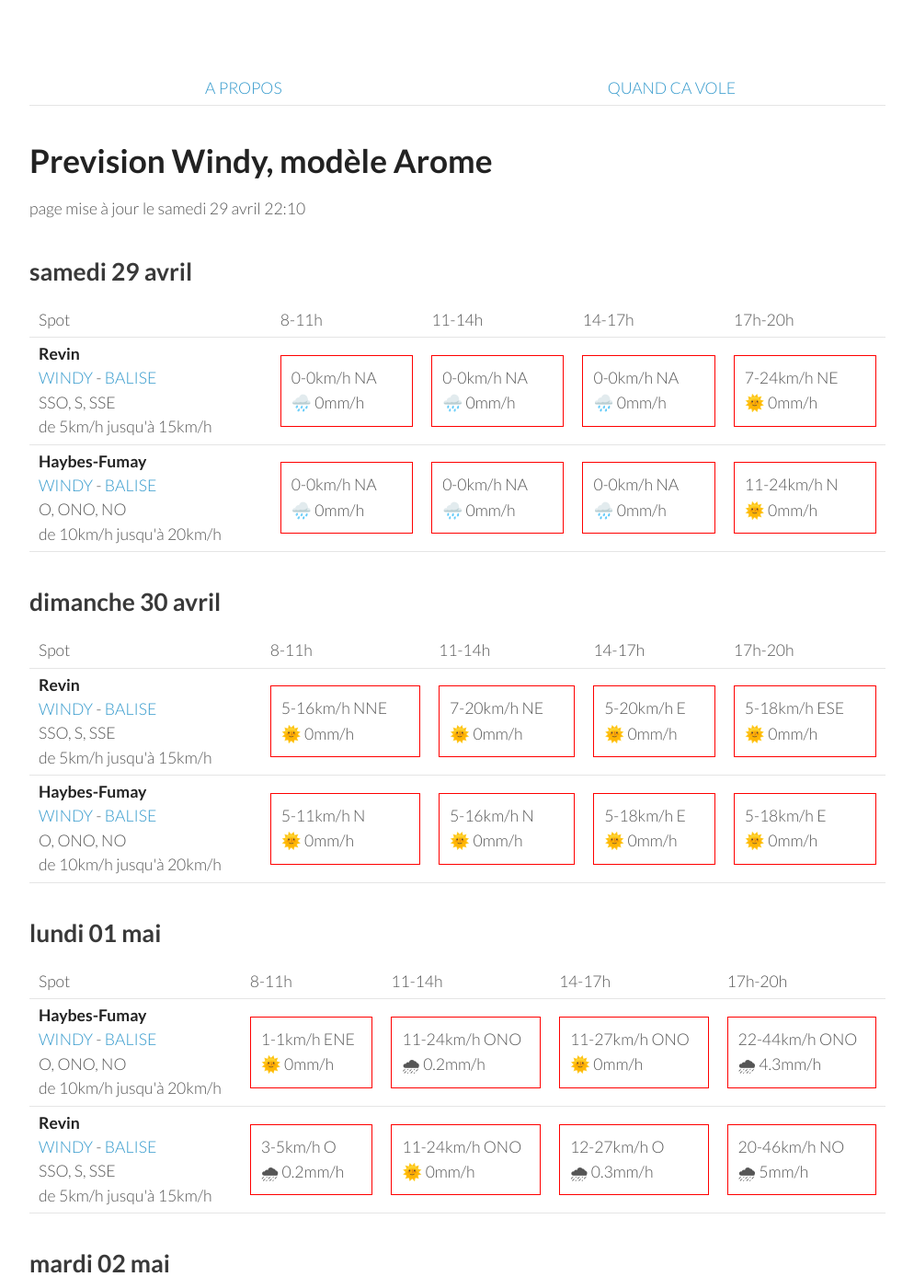
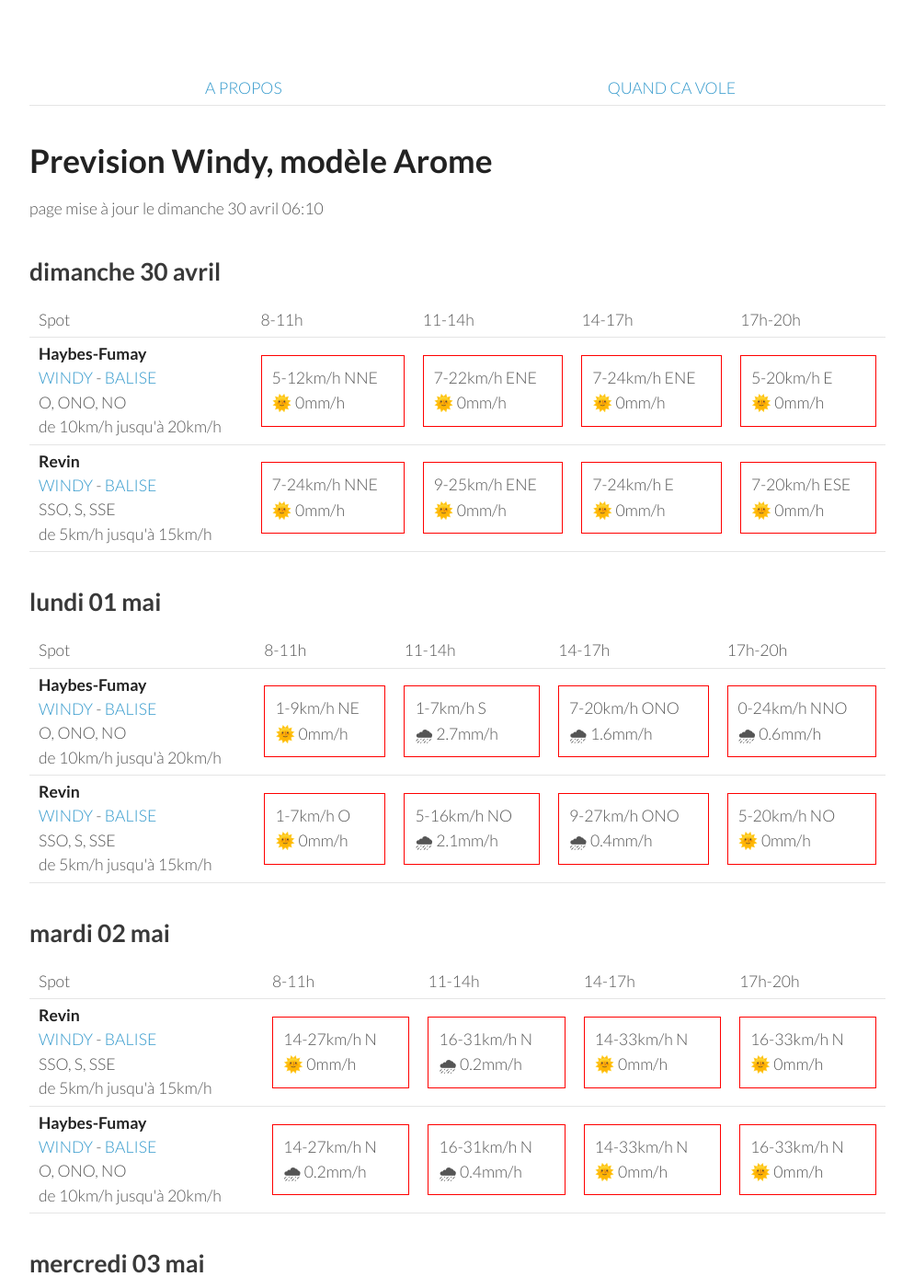
Before and after one commit to parapente-dans-le-nord/parapente-dans-le-nord.github.io, a Jekyll site: the page built from ardennes.markdown, in a window 1280 px wide and 1400 px high. Shown: the whole window at 92% size, without its empty margins (26-1020 px from the left). Built offline with Jekyll 4.4.1, drawn with Linux system fonts in a browser that asks for light colours; some of the changed text lies outside the part shown.

Commit message:
update index.markdown

```diff
--- a/ardennes.markdown
+++ b/ardennes.markdown
@@ -7,42 +7,8 @@ title:  "Tous les spots"
 {: .links}
 
 # Prevision Windy, modèle Arome
-page mise à jour le samedi 29 avril 22:10
+page mise à jour le dimanche 30 avril 06:10
 
-## samedi 29 avril
-
-{::nomarkdown}
-<table>
-  <tbody>
-    <tr>
-      <td>Spot</td>
-      <td>8-11h</td>
-      <td>11-14h</td>
-      <td>14-17h</td>
-      <td>17h-20h</td>
-    </tr>
-<tr>
-        <td><strong>Revin</strong><br><a href="https://windy.com/49.948/4.625?49.543,4.625,8">WINDY</a> - <span class=""><a href="http://www.balisemeteo.com/balise.php?idBalise=5019">BALISE</a> </span><br> <span class="vent-favorable">SSO, S, SSE</span><br><span class="force-vent">de 5km/h jusqu'à 15km/h</span> </td>
-
-            <td><div class="not-flyable"><p>0-0km/h NA</p><p>🌧️ 0mm/h</p></div></td>
-            <td><div class="not-flyable"><p>0-0km/h NA</p><p>🌧️ 0mm/h</p></div></td>
-            <td><div class="not-flyable"><p>0-0km/h NA</p><p>🌧️ 0mm/h</p></div></td>
-            <td><div class="not-flyable"><p>7-24km/h NE</p><p>🌞 0mm/h</p></div></td>
-
-    </tr>
-<tr>
-        <td><strong>Haybes-Fumay</strong><br><a href="https://windy.com/49.998/4.715?49.913,4.738,10">WINDY</a> - <span class=""><a href="http://www.balisemeteo.com/balise.php?idBalise=104">BALISE</a> </span><br> <span class="vent-favorable">O, ONO, NO</span><br><span class="force-vent">de 10km/h jusqu'à 20km/h</span> </td>
-
-            <td><div class="not-flyable"><p>0-0km/h NA</p><p>🌧️ 0mm/h</p></div></td>
-            <td><div class="not-flyable"><p>0-0km/h NA</p><p>🌧️ 0mm/h</p></div></td>
-            <td><div class="not-flyable"><p>0-0km/h NA</p><p>🌧️ 0mm/h</p></div></td>
-            <td><div class="not-flyable"><p>11-24km/h N</p><p>🌞 0mm/h</p></div></td>
-
-    </tr>
-
-</tbody>
-</table>
-{:/}
 ## dimanche 30 avril
 
 {::nomarkdown}
@@ -56,22 +22,22 @@ page mise à jour le samedi 29 avril 22:10
       <td>17h-20h</td>
     </tr>
 <tr>
-        <td><strong>Revin</strong><br><a href="https://windy.com/49.948/4.625?49.543,4.625,8">WINDY</a> - <span class=""><a href="http://www.balisemeteo.com/balise.php?idBalise=5019">BALISE</a> </span><br> <span class="vent-favorable">SSO, S, SSE</span><br><span class="force-vent">de 5km/h jusqu'à 15km/h</span> </td>
+        <td><strong>Haybes-Fumay</strong><br><a href="https://windy.com/49.998/4.715?49.913,4.738,10">WINDY</a> - <span class=""><a href="http://www.balisemeteo.com/balise.php?idBalise=104">BALISE</a> </span><br> <span class="vent-favorable">O, ONO, NO</span><br><span class="force-vent">de 10km/h jusqu'à 20km/h</span> </td>
 
-            <td><div class="not-flyable"><p>5-16km/h NNE</p><p>🌞 0mm/h</p></div></td>
-            <td><div class="not-flyable"><p>7-20km/h NE</p><p>🌞 0mm/h</p></div></td>
+            <td><div class="not-flyable"><p>5-12km/h NNE</p><p>🌞 0mm/h</p></div></td>
+            <td><div class="not-flyable"><p>7-22km/h ENE</p><p>🌞 0mm/h</p></div></td>
+            <td><div class="not-flyable"><p>7-24km/h ENE</p><p>🌞 0mm/h</p></div></td>
             <td><div class="not-flyable"><p>5-20km/h E</p><p>🌞 0mm/h</p></div></td>
-            <td><div class="not-flyable"><p>5-18km/h ESE</p><p>🌞 0mm/h</p></div></td>
 
 
     </tr>
 <tr>
-        <td><strong>Haybes-Fumay</strong><br><a href="https://windy.com/49.998/4.715?49.913,4.738,10">WINDY</a> - <span class=""><a href="http://www.balisemeteo.com/balise.php?idBalise=104">BALISE</a> </span><br> <span class="vent-favorable">O, ONO, NO</span><br><span class="force-vent">de 10km/h jusqu'à 20km/h</span> </td>
+        <td><strong>Revin</strong><br><a href="https://windy.com/49.948/4.625?49.543,4.625,8">WINDY</a> - <span class=""><a href="http://www.balisemeteo.com/balise.php?idBalise=5019">BALISE</a> </span><br> <span class="vent-favorable">SSO, S, SSE</span><br><span class="force-vent">de 5km/h jusqu'à 15km/h</span> </td>
 
-            <td><div class="not-flyable"><p>5-11km/h N</p><p>🌞 0mm/h</p></div></td>
-            <td><div class="not-flyable"><p>5-16km/h N</p><p>🌞 0mm/h</p></div></td>
-            <td><div class="not-flyable"><p>5-18km/h E</p><p>🌞 0mm/h</p></div></td>
-            <td><div class="not-flyable"><p>5-18km/h E</p><p>🌞 0mm/h</p></div></td>
+            <td><div class="not-flyable"><p>7-24km/h NNE</p><p>🌞 0mm/h</p></div></td>
+            <td><div class="not-flyable"><p>9-25km/h ENE</p><p>🌞 0mm/h</p></div></td>
+            <td><div class="not-flyable"><p>7-24km/h E</p><p>🌞 0mm/h</p></div></td>
+            <td><div class="not-flyable"><p>7-20km/h ESE</p><p>🌞 0mm/h</p></div></td>
 
 
     </tr>
@@ -94,20 +60,20 @@ page mise à jour le samedi 29 avril 22:10
 <tr>
         <td><strong>Haybes-Fumay</strong><br><a href="https://windy.com/49.998/4.715?49.913,4.738,10">WINDY</a> - <span class=""><a href="http://www.balisemeteo.com/balise.php?idBalise=104">BALISE</a> </span><br> <span class="vent-favorable">O, ONO, NO</span><br><span class="force-vent">de 10km/h jusqu'à 20km/h</span> </td>
 
-            <td><div class="not-flyable"><p>1-1km/h ENE</p><p>🌞 0mm/h</p></div></td>
-            <td><div class="not-flyable"><p>11-24km/h ONO</p><p>🌧 0.2mm/h</p></div></td>
-            <td><div class="not-flyable"><p>11-27km/h ONO</p><p>🌞 0mm/h</p></div></td>
-            <td><div class="not-flyable"><p>22-44km/h ONO</p><p>🌧 4.3mm/h</p></div></td>
+            <td><div class="not-flyable"><p>1-9km/h NE</p><p>🌞 0mm/h</p></div></td>
+            <td><div class="not-flyable"><p>1-7km/h S</p><p>🌧 2.7mm/h</p></div></td>
+            <td><div class="not-flyable"><p>7-20km/h ONO</p><p>🌧 1.6mm/h</p></div></td>
+            <td><div class="not-flyable"><p>0-24km/h NNO</p><p>🌧 0.6mm/h</p></div></td>
 
 
     </tr>
 <tr>
         <td><strong>Revin</strong><br><a href="https://windy.com/49.948/4.625?49.543,4.625,8">WINDY</a> - <span class=""><a href="http://www.balisemeteo.com/balise.php?idBalise=5019">BALISE</a> </span><br> <span class="vent-favorable">SSO, S, SSE</span><br><span class="force-vent">de 5km/h jusqu'à 15km/h</span> </td>
 
-            <td><div class="not-flyable"><p>3-5km/h O</p><p>🌧 0.2mm/h</p></div></td>
-            <td><div class="not-flyable"><p>11-24km/h ONO</p><p>🌞 0mm/h</p></div></td>
-            <td><div class="not-flyable"><p>12-27km/h O</p><p>🌧 0.3mm/h</p></div></td>
-            <td><div class="not-flyable"><p>20-46km/h NO</p><p>🌧 5mm/h</p></div></td>
+            <td><div class="not-flyable"><p>1-7km/h O</p><p>🌞 0mm/h</p></div></td>
+            <td><div class="not-flyable"><p>5-16km/h NO</p><p>🌧 2.1mm/h</p></div></td>
+            <td><div class="not-flyable"><p>9-27km/h ONO</p><p>🌧 0.4mm/h</p></div></td>
+            <td><div class="not-flyable"><p>5-20km/h NO</p><p>🌞 0mm/h</p></div></td>
 
 
     </tr>
@@ -130,20 +96,20 @@ page mise à jour le samedi 29 avril 22:10
 <tr>
         <td><strong>Revin</strong><br><a href="https://windy.com/49.948/4.625?49.543,4.625,8">WINDY</a> - <span class=""><a href="http://www.balisemeteo.com/balise.php?idBalise=5019">BALISE</a> </span><br> <span class="vent-favorable">SSO, S, SSE</span><br><span class="force-vent">de 5km/h jusqu'à 15km/h</span> </td>
 
-            <td><div class="not-flyable"><p>16-31km/h N</p><p>🌞 0mm/h</p></div></td>
+            <td><div class="not-flyable"><p>14-27km/h N</p><p>🌞 0mm/h</p></div></td>
+            <td><div class="not-flyable"><p>16-31km/h N</p><p>🌧 0.2mm/h</p></div></td>
             <td><div class="not-flyable"><p>14-33km/h N</p><p>🌞 0mm/h</p></div></td>
-            <td><div class="not-flyable"><p>18-37km/h N</p><p>🌞 0mm/h</p></div></td>
-            <td><div class="not-flyable"><p>16-37km/h N</p><p>🌞 0mm/h</p></div></td>
+            <td><div class="not-flyable"><p>16-33km/h N</p><p>🌞 0mm/h</p></div></td>
 
 
     </tr>
 <tr>
         <td><strong>Haybes-Fumay</strong><br><a href="https://windy.com/49.998/4.715?49.913,4.738,10">WINDY</a> - <span class=""><a href="http://www.balisemeteo.com/balise.php?idBalise=104">BALISE</a> </span><br> <span class="vent-favorable">O, ONO, NO</span><br><span class="force-vent">de 10km/h jusqu'à 20km/h</span> </td>
 
-            <td><div class="not-flyable"><p>14-31km/h N</p><p>🌧 0.2mm/h</p></div></td>
-            <td><div class="not-flyable"><p>14-31km/h N</p><p>🌧 0.2mm/h</p></div></td>
-            <td><div class="not-flyable"><p>16-37km/h N</p><p>🌞 0mm/h</p></div></td>
-            <td><div class="not-flyable"><p>14-37km/h N</p><p>🌞 0mm/h</p></div></td>
+            <td><div class="not-flyable"><p>14-27km/h N</p><p>🌧 0.2mm/h</p></div></td>
+            <td><div class="not-flyable"><p>16-31km/h N</p><p>🌧 0.4mm/h</p></div></td>
+            <td><div class="not-flyable"><p>14-33km/h N</p><p>🌞 0mm/h</p></div></td>
+            <td><div class="not-flyable"><p>16-33km/h N</p><p>🌞 0mm/h</p></div></td>
 
 
     </tr>
@@ -164,21 +130,21 @@ page mise à jour le samedi 29 avril 22:10
       <td>17h-20h</td>
     </tr>
 <tr>
-        <td><strong>Haybes-Fumay</strong><br><a href="https://windy.com/49.998/4.715?49.913,4.738,10">WINDY</a> - <span class=""><a href="http://www.balisemeteo.com/balise.php?idBalise=104">BALISE</a> </span><br> <span class="vent-favorable">O, ONO, NO</span><br><span class="force-vent">de 10km/h jusqu'à 20km/h</span> </td>
+        <td><strong>Revin</strong><br><a href="https://windy.com/49.948/4.625?49.543,4.625,8">WINDY</a> - <span class=""><a href="http://www.balisemeteo.com/balise.php?idBalise=5019">BALISE</a> </span><br> <span class="vent-favorable">SSO, S, SSE</span><br><span class="force-vent">de 5km/h jusqu'à 15km/h</span> </td>
 
             <td><div class="not-flyable"><p>11-22km/h ENE</p><p>🌞 0mm/h</p></div></td>
-            <td><div class="not-flyable"><p>11-27km/h E</p><p>🌞 0mm/h</p></div></td>
-            <td><div class="not-flyable"><p>14-33km/h ENE</p><p>🌞 0mm/h</p></div></td>
+            <td><div class="not-flyable"><p>12-31km/h E</p><p>🌞 0mm/h</p></div></td>
+            <td><div class="not-flyable"><p>12-31km/h ENE</p><p>🌞 0mm/h</p></div></td>
             <td><div class="not-flyable"><p>14-33km/h ENE</p><p>🌞 0mm/h</p></div></td>
 
 
     </tr>
 <tr>
-        <td><strong>Revin</strong><br><a href="https://windy.com/49.948/4.625?49.543,4.625,8">WINDY</a> - <span class=""><a href="http://www.balisemeteo.com/balise.php?idBalise=5019">BALISE</a> </span><br> <span class="vent-favorable">SSO, S, SSE</span><br><span class="force-vent">de 5km/h jusqu'à 15km/h</span> </td>
+        <td><strong>Haybes-Fumay</strong><br><a href="https://windy.com/49.998/4.715?49.913,4.738,10">WINDY</a> - <span class=""><a href="http://www.balisemeteo.com/balise.php?idBalise=104">BALISE</a> </span><br> <span class="vent-favorable">O, ONO, NO</span><br><span class="force-vent">de 10km/h jusqu'à 20km/h</span> </td>
 
-            <td><div class="not-flyable"><p>11-22km/h ENE</p><p>🌞 0mm/h</p></div></td>
-            <td><div class="not-flyable"><p>11-27km/h E</p><p>🌞 0mm/h</p></div></td>
-            <td><div class="not-flyable"><p>12-31km/h ENE</p><p>🌞 0mm/h</p></div></td>
+            <td><div class="not-flyable"><p>11-24km/h ENE</p><p>🌞 0mm/h</p></div></td>
+            <td><div class="not-flyable"><p>12-31km/h E</p><p>🌞 0mm/h</p></div></td>
+            <td><div class="not-flyable"><p>14-33km/h ENE</p><p>🌞 0mm/h</p></div></td>
             <td><div class="not-flyable"><p>14-33km/h ENE</p><p>🌞 0mm/h</p></div></td>
 
 
```
